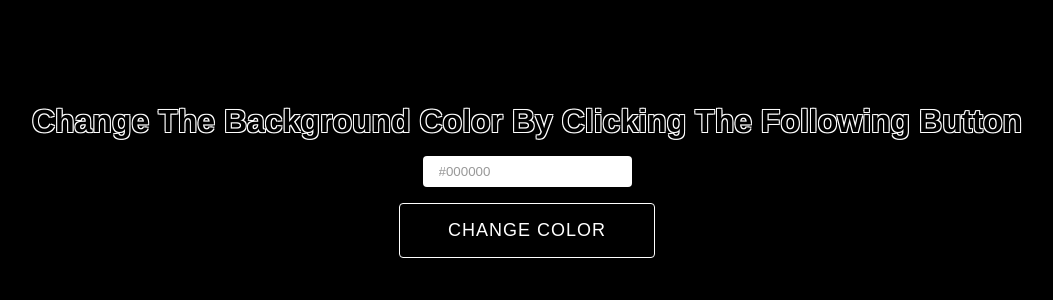
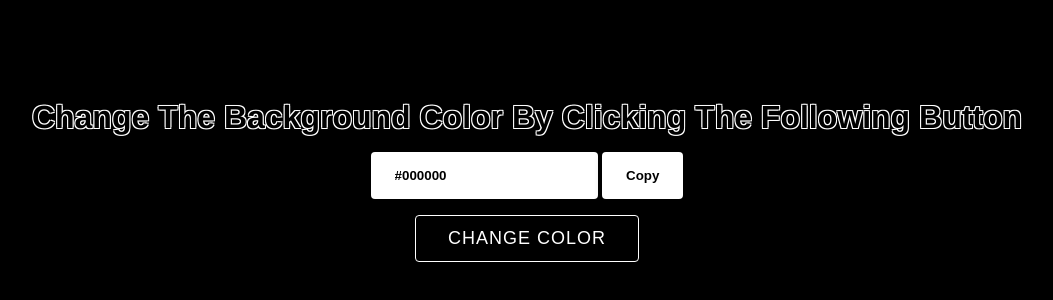
Before and after one commit to kawsarkabir/vanila-javascript-showcase, a plain HTML site: page 05-Generate Hexadecimal Color By Clicking/index.html in a window 1280 px wide. Shown: the part 220-520 px from the top of the page, without its empty margins (113-1166 px from the left). Drawn offline with Linux system fonts and the light colour scheme.

Commit message:
Copy Color Code By Clicking A Button

```diff
--- a/05-Generate Hexadecimal Color By Clicking/css/style.css
+++ b/05-Generate Hexadecimal Color By Clicking/css/style.css
@@ -25,16 +25,19 @@ body {
 }
 
 input[type='text'],
-input[type='text']:disabled {
+input[type='text']:disabled,
+.copy-btn {
 	background-color: #fff;
-	color: #999;
+	color: #000;
+    font-weight: 600;
 	border: #000;
-	padding: 0.5rem 1rem;
+	padding: 1rem 1.5rem;
 	border-radius: 0.25rem;
+	box-shadow: 0px 4px 8px 0 rgba(0, 0, 0, 0.2);
 }
 
-button {
-	padding: 1rem 3rem;
+.change-btn {
+	padding: 0.75rem 2rem;
 	outline: none;
 	background-color: #000;
 	color: #fff;
@@ -46,7 +49,7 @@ button {
 	cursor: pointer;
 }
 
-button:hover {
+.change-btn:hover {
 	background-color: #fff;
 	color: #000;
 	border: 1px solid #000;
@@ -57,3 +60,7 @@ h1 {
 		1px 1px 0 #fff;
 	text-align: center;
 }
+
+.copy-btn {
+	cursor: pointer;
+}
--- a/05-Generate Hexadecimal Color By Clicking/index.html
+++ b/05-Generate Hexadecimal Color By Clicking/index.html
@@ -1,22 +1,29 @@
 <!DOCTYPE html>
 <html lang="en">
 	<head>
-    <meta charset="UTF-8">
-    <meta http-equiv="X-UA-Compatible" content="IE=edge">
-    <meta name="viewport" content="width=device-width, initial-scale=1.0">
-    <title>Generate Hexadecimal Color By Clicking</title>
-    <link rel="stylesheet" href="./css/style.css">
+		<meta charset="UTF-8" />
+		<meta http-equiv="X-UA-Compatible" content="IE=edge" />
+		<meta name="viewport" content="width=device-width, initial-scale=1.0" />
+		<title>Get Hex Code of Background Color</title>
+		<link rel="stylesheet" href="./css/style.css" />
 	</head>
 	<body>
 		<div class="container" id="root">
 			<h1>
 				Change The Background Color By Clicking The Following Button
 			</h1>
+			<div class="input-group">
 				<input type="text" disabled value="#000000" id="output" />
-        <button id="change-btn">Change Color</button>
+				<button
+					class="copy-btn"
+					id="copy-btn"
+					title="copy to clipboard"
+				>
+					Copy
+				</button>
 			</div>
-
-
+			<button class="change-btn" id="change-btn">Change Color</button>
+		</div>
 
         <script src="./js/apps.js"></script>
 	</body>
--- a/05-Generate Hexadecimal Color By Clicking/js/apps.js
+++ b/05-Generate Hexadecimal Color By Clicking/js/apps.js
@@ -5,11 +5,18 @@ function main(){
     const root = document.getElementById('root');
     const btn = document.getElementById('change-btn');
     const output = document.getElementById('output');
+    const changeBtn = document.getElementById('change-btn');
+    const copyBtn = document.getElementById('copy-btn');
 
     btn.addEventListener('click', function(){
         const bgColor = generateHexColor();
         root.style.backgroundColor = bgColor;
         output.value = bgColor;
+    })
+
+    // clickboad here
+    copyBtn.addEventListener('click', function(){
+        navigator.clipboard.writeText(output.value)
     })
 
 }
```
Lines whose indentation alone changed are shown as unchanged.
